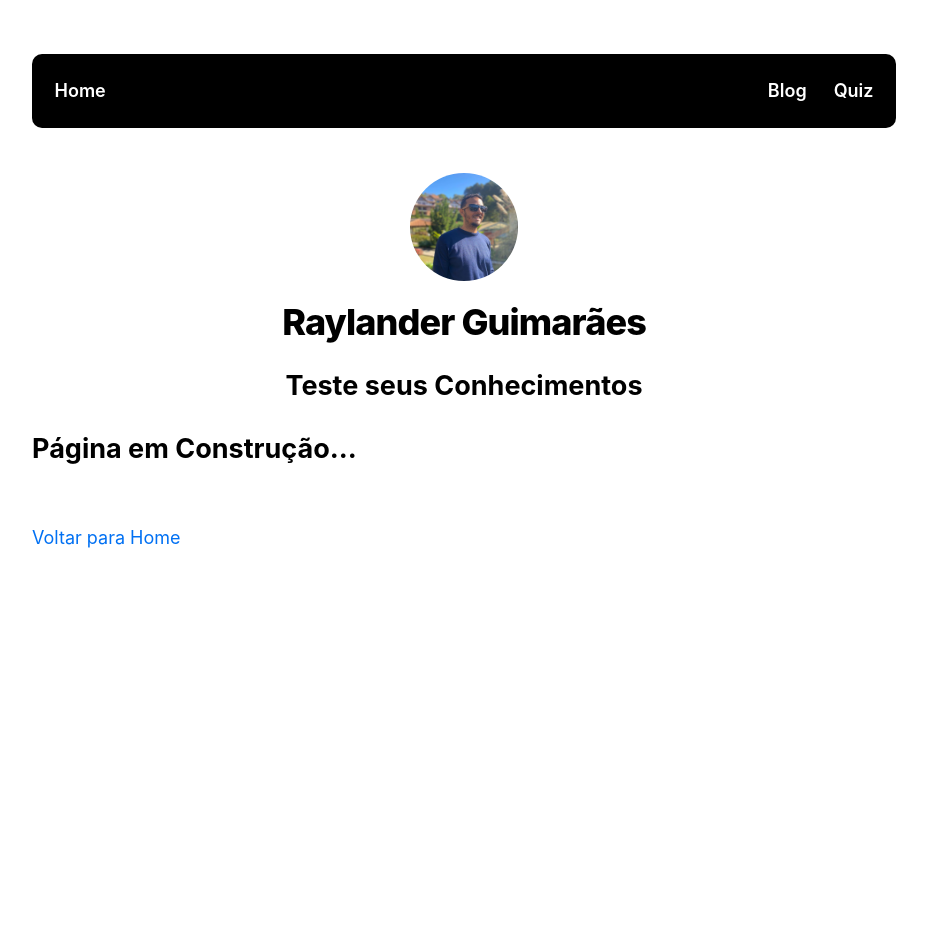
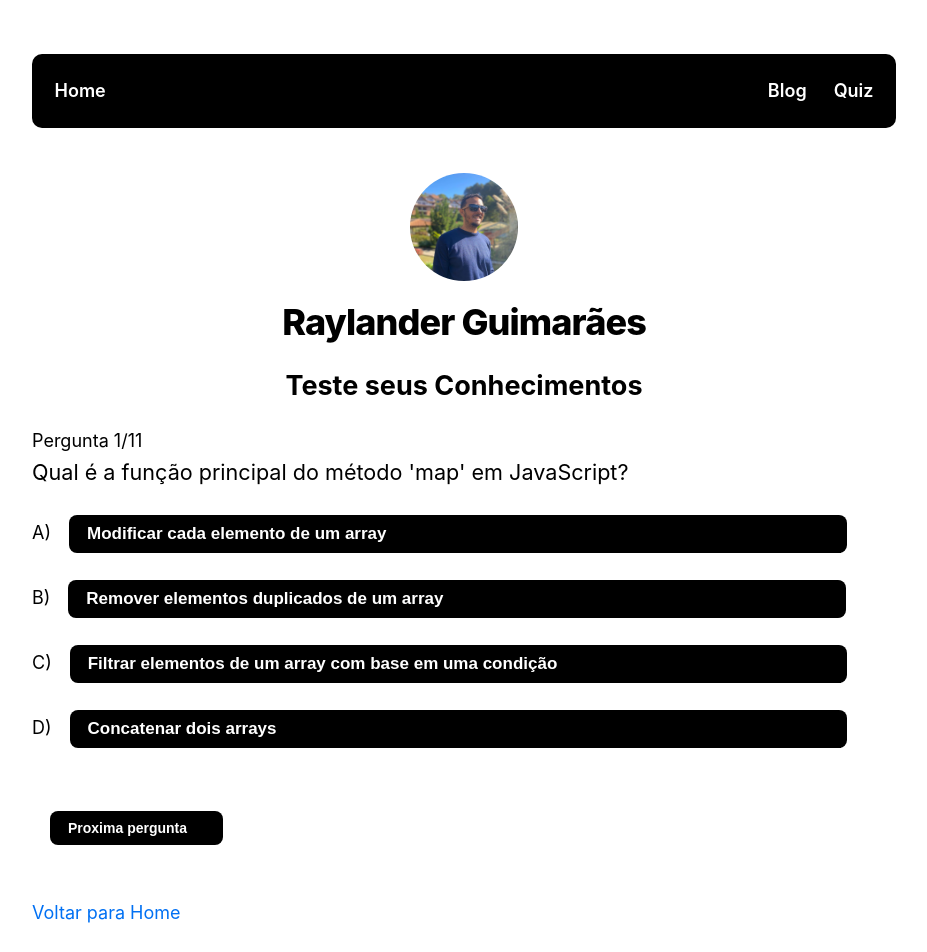
Before and after one commit to raylanderguimaraes/blog-bora-codar, a Next.js app: page /quiz in a window 1280 px wide. Shown: the top 952 px of the page, without its empty margins (176-1103 px from the left). Before the commit the page ends 800 px from the top, so only its background shows below. Built offline with nearby package versions, Linux system fonts and the light colour scheme.

Commit message:
Adiciona Quiz ao Blog

```diff
--- a/data/perguntas.js
+++ b/data/perguntas.js
@@ -1,49 +1,257 @@
-
-// export const Perguntas = [
-//     {
-//         pergunta: " (Prova-FCC 2016) Todos têm o direito de aprender. Por isso, sua proposta consiste fundamentalmente no planejamento racional da atividade pedagógica, com operacionalização dos objetivos, privilegiando as funções de planejar, organizar, dirigir e controlar. O plano pedagógico deve se submeter ao administrativo. As características apresentadas estão relacionadas à tendência da educação",
-//         opcoesResposta: [
-//             { resposta: 'tecnicista', correta: true, alternativa: 'A)' },
-//             { resposta: 'construtivista', correta: false, alternativa: 'B)' },
-//             { resposta: 'crítica', correta: false, alternativa: 'C)' },
-//             { resposta: 'crítico-reprodutivista', correta: false, alternativa: 'D)' },
-//         ]
-//     },
-
-//     {
-//         pergunta: ' (Prova-FCC 2016) Segundo a pedagogia crítico-superadora, o processo avaliativo da Educação Física inclui determinadas implicações metodológicas, à EXCEÇÃO de:',
-//         opcoesResposta: [
-//             { resposta: 'inter-relação da avaliação da Educação Física com a avaliação institucional.', correta: false, alternativa: 'A)' },
-//             { resposta: 'seleção e organização de conteúdos devem ser referenciados nos interesses individuais e coletivos. ', correta: false, alternativa: 'B)' },
-//             { resposta: 'coleta de informações relevantes para redimensionar as atividades de ensino futuras.', correta: true, alternativa: 'C)' },
-//             { resposta: 'consideração de estágios e níveis de desenvolvimento dos alunos. ', correta: false, alternativa: 'D)' },
-//         ]
-//     },
-//     {
-//         pergunta: ' (Prova-IBADE 2019) Os Parâmetros Curriculares Nacionais da Educação Física para o Ensino Fundamental também são organizados pela caracterização e pelos objetivos gerais da área. As atividades corporais praticadas em ambientes abertos como surfe, alpinismo, montanhismo,caminhadas, entre outras, são propostas para abordar, nas aulas de Educação Física, o seguinte tema transversal:',
-//         opcoesResposta: [
-//             { resposta: 'Ética', correta: false, alternativa: 'A)' },
-//             { resposta: 'Saúde', correta: false, alternativa: 'B)' },
-//             { resposta: 'Pluralidade cultural', correta: false, alternativa: 'C)' },
-//             { resposta: 'Meio Ambiente', correta: true, alternativa: 'D)' },
-//         ]
-//     },
-//     {
-//         pergunta: ' (Prova-IBADE 2019) A ginástica foi proposta como prática corporal nos diferentes locais e períodos históricos. No século XIX, ocorreu o Movimento Ginástico Europeu que resultou em métodos ginásticos. A Escola que tinha como missão regenerar a população com um caráter pedagógico e social, assegurando a saúde pelos efeitos respiratórios, corretivos e ortopédicos, era a: ',
-//         opcoesResposta: [
-//             { resposta: 'Escola Alemã', correta: false, alternativa: 'A)' },
-//             { resposta: 'Escola Sueca', correta: true, alternativa: 'B)' },
-//             { resposta: 'Escola Francesa', correta: false, alternativa: 'C)' },
-//             { resposta: 'Escola Inglesa', correta: false, alternativa: 'D)' },
-//         ]
-//     },
-//     {
-//         pergunta: ' (Prova-IBADE 2019) As proteínas encontradas em maior quantidade nos músculos incluem titina, miosina, actina e tropomiosina. Na contração muscular, as junções dos locais ativos sobre a actina e miosina atuam sobre uma enzima para que haja a       cisão do ATP. Esta enzima é a:',
-//         opcoesResposta: [
-//             { resposta: 'Creatinaquinase', correta: false, alternativa: 'A)' },
-//             { resposta: 'Miosina ATPase', correta: true, alternativa: 'B)' },
-//             { resposta: 'Fosfofrutoquinase', correta: false, alternativa: 'C)' },
-//             { resposta: 'Desidrogenase lática', correta: false, alternativa: 'D)' },
-//         ]
-//     },
-// ]
+export const Perguntas = [
+  {
+    pergunta: "Qual é a função principal do método 'map' em JavaScript?",
+    opcoesResposta: [
+      {
+        resposta: "Modificar cada elemento de um array",
+        correta: true,
+        alternativa: "A)",
+      },
+      {
+        resposta: "Remover elementos duplicados de um array",
+        correta: false,
+        alternativa: "B)",
+      },
+      {
+        resposta: "Filtrar elementos de um array com base em uma condição",
+        correta: false,
+        alternativa: "C)",
+      },
+      { resposta: "Concatenar dois arrays", correta: false, alternativa: "D)" },
+    ],
+  },
+  {
+    pergunta: "O que é closure em JavaScript?",
+    opcoesResposta: [
+      { resposta: "Um tipo de loop", correta: false, alternativa: "A)" },
+      {
+        resposta: "Uma função que não tem acesso a variáveis externas",
+        correta: false,
+        alternativa: "B)",
+      },
+      {
+        resposta:
+          "Uma função que tem acesso a variáveis externas, mesmo após a função ter sido executada",
+        correta: true,
+        alternativa: "C)",
+      },
+      {
+        resposta: "Um método para fechar janelas no navegador",
+        correta: false,
+        alternativa: "D)",
+      },
+    ],
+  },
+  {
+    pergunta: "Como é feita a declaração de uma variável em JavaScript?",
+    opcoesResposta: [
+      { resposta: "var nomeVariavel;", correta: true, alternativa: "A)" },
+      { resposta: "const nomeVariavel;", correta: false, alternativa: "B)" },
+      { resposta: "let nomeVariavel;", correta: false, alternativa: "C)" },
+      { resposta: "todas as anteriores", correta: false, alternativa: "D)" },
+    ],
+  },
+  {
+    pergunta: "O que o método 'slice' faz em relação a arrays em JavaScript?",
+    opcoesResposta: [
+      {
+        resposta: "Remove o último elemento do array",
+        correta: false,
+        alternativa: "A)",
+      },
+      {
+        resposta: "Copia uma parte do array para um novo array",
+        correta: true,
+        alternativa: "B)",
+      },
+      {
+        resposta: "Inverte a ordem dos elementos no array",
+        correta: false,
+        alternativa: "C)",
+      },
+      {
+        resposta: "Adiciona um elemento no início do array",
+        correta: false,
+        alternativa: "D)",
+      },
+    ],
+  },
+  {
+    pergunta: "O que é o DOM (Document Object Model) em JavaScript?",
+    opcoesResposta: [
+      {
+        resposta: "Um modelo de programação orientada a objetos",
+        correta: false,
+        alternativa: "A)",
+      },
+      {
+        resposta: "Uma linguagem de programação",
+        correta: false,
+        alternativa: "B)",
+      },
+      {
+        resposta:
+          "Uma representação hierárquica dos elementos HTML em uma página",
+        correta: true,
+        alternativa: "C)",
+      },
+      {
+        resposta: "Um método para manipular datas",
+        correta: false,
+        alternativa: "D)",
+      },
+    ],
+  },
+  {
+    pergunta:
+      "Qual é a diferença entre 'let' e 'const' na declaração de variáveis em JavaScript?",
+    opcoesResposta: [
+      {
+        resposta:
+          "let é usado para variáveis que não podem ser modificadas, enquanto const é usado para variáveis que podem ser modificadas",
+        correta: false,
+        alternativa: "A)",
+      },
+      {
+        resposta:
+          "let é usado para variáveis de escopo local, enquanto const é usado para variáveis de escopo global",
+        correta: false,
+        alternativa: "B)",
+      },
+      {
+        resposta:
+          "let permite a reatribuição de valores, enquanto const não permite",
+        correta: true,
+        alternativa: "C)",
+      },
+      {
+        resposta:
+          "const só pode ser usado em loops, enquanto let pode ser usado em qualquer contexto",
+        correta: false,
+        alternativa: "D)",
+      },
+    ],
+  },
+  {
+    pergunta: "O que é AJAX em JavaScript?",
+    opcoesResposta: [
+      {
+        resposta: "Uma biblioteca de gráficos",
+        correta: false,
+        alternativa: "A)",
+      },
+      {
+        resposta:
+          "Uma técnica que permite a atualização de partes de uma página sem recarregá-la completamente",
+        correta: true,
+        alternativa: "B)",
+      },
+      {
+        resposta: "Um método para criar animações em canvas",
+        correta: false,
+        alternativa: "C)",
+      },
+      {
+        resposta: "Uma função para validar formulários",
+        correta: false,
+        alternativa: "D)",
+      },
+    ],
+  },
+  {
+    pergunta: "Qual é a finalidade do operador 'typeof' em JavaScript?",
+    opcoesResposta: [
+      {
+        resposta: "Verificar se uma variável está definida",
+        correta: false,
+        alternativa: "A)",
+      },
+      {
+        resposta: "Determinar o tipo de dado de uma variável",
+        correta: true,
+        alternativa: "B)",
+      },
+      {
+        resposta: "Converter uma string para número",
+        correta: false,
+        alternativa: "C)",
+      },
+      {
+        resposta: "Realizar operações lógicas",
+        correta: false,
+        alternativa: "D)",
+      },
+    ],
+  },
+  {
+    pergunta: "O que é o conceito de 'hoisting' em JavaScript?",
+    opcoesResposta: [
+      {
+        resposta: "Um tipo de erro que ocorre durante a execução do código",
+        correta: false,
+        alternativa: "A)",
+      },
+      {
+        resposta:
+          "A prática de elevar as declarações de variáveis para o topo do escopo antes da execução do código",
+        correta: true,
+        alternativa: "B)",
+      },
+      {
+        resposta: "Uma técnica de otimização de loops",
+        correta: false,
+        alternativa: "C)",
+      },
+      {
+        resposta: "Um padrão de design para estruturar código assíncrono",
+        correta: false,
+        alternativa: "D)",
+      },
+    ],
+  },
+  {
+    pergunta: "Qual é a diferença entre '==' e '===' em JavaScript?",
+    opcoesResposta: [
+      {
+        resposta:
+          "Nenhuma, ambos os operadores realizam comparação estrita de igualdade",
+        correta: false,
+        alternativa: "A)",
+      },
+      {
+        resposta:
+          "== realiza comparação de valores, enquanto === realiza comparação de valores e tipos",
+        correta: true,
+        alternativa: "B)",
+      },
+      {
+        resposta: "=== é obsoleto e não deve ser usado",
+        correta: false,
+        alternativa: "C)",
+      },
+      {
+        resposta:
+          "== é usado para comparação de strings, enquanto === é usado para comparação de números",
+        correta: false,
+        alternativa: "D)",
+      },
+    ],
+  },
+  {
+    pergunta: "Como se declara uma função anônima em JavaScript?",
+    opcoesResposta: [
+      { resposta: "function () { }", correta: true, alternativa: "A)" },
+      {
+        resposta: "const minhaFuncao = function () { }",
+        correta: false,
+        alternativa: "B)",
+      },
+      {
+        resposta: "const minhaFuncao = () => { }",
+        correta: false,
+        alternativa: "C)",
+      },
+      { resposta: "todas as anteriores", correta: false, alternativa: "D)" },
+    ],
+  },
+];
--- a/pages/quiz.js
+++ b/pages/quiz.js
@@ -1,29 +1,39 @@
-import React, { useState } from 'react';
+import React, { useState } from "react";
 import Layout from "../components/layout";
-import utilStyles from '../styles/utils.module.css';
-import { Perguntas } from '../data/perguntas'
-import Head from 'next/head';
+import utilStyles from "../styles/utils.module.css";
+import { Perguntas } from "../data/perguntas";
+import Head from "next/head";
 
-const pageTitle = "Teste Seus Conhecimentos"
+const pageTitle = "Teste Seus Conhecimentos";
 
 export default function Quiz() {
-
-    const questions = Perguntas ?? []
+  const questions = Perguntas ?? [];
   const [perguntaAtual, setPerguntaAtual] = useState(0);
   const [showPontuacao, setShowPontuacao] = useState(false);
   const [pontos, setPontos] = useState(0);
+  const [podeEscolher, setPodeEscolher] = useState(true);
+  const [opcaoEscolhida, setOpcaoEscolhida] = useState(null);
 
   function proximaPergunta(correta) {
     const nextQuestion = perguntaAtual + 1;
 
     if (correta) {
-            setPontos(pontos + 1)
+      setPontos(pontos + 1);
     }
 
     if (nextQuestion < questions.length) {
       setPerguntaAtual(nextQuestion);
+      setOpcaoEscolhida(null);
+      setPodeEscolher(true);
     } else {
       setShowPontuacao(true);
+    }
+  }
+
+  function handleEscolha(opcaoResposta) {
+    if (podeEscolher) {
+      setOpcaoEscolhida(opcaoResposta);
+      setPodeEscolher(false);
     }
   }
 
@@ -33,48 +43,63 @@ export default function Quiz() {
 
   return (
     <Layout>
-            <Head >
+      <Head>
         <title>{pageTitle}</title>
       </Head>
       <h2 className={utilStyles.quizTitle}>Teste seus Conhecimentos</h2>
 
-            {/* {showPontuacao ? (
+      {showPontuacao ? (
         <div className={utilStyles.quizScore}>
-                    <h1>Você acertou: {pontos} de {questions.length} </h1>
+          <h1>
+            Você acertou: {pontos} de {questions.length}{" "}
+          </h1>
           <button
             className={utilStyles.quizButtonResult}
-                        onClick={() => restartQuiz()}
-                    >
+            onClick={() => restartQuiz()}>
             Responder de novo
           </button>
         </div>
       ) : (
         <>
-                    <span>Pergunta {perguntaAtual + 1}/{questions.length}</span><p className={utilStyles.headingMd}>{questions[perguntaAtual].pergunta}</p>
+          <span>
+            Pergunta {perguntaAtual + 1}/{questions.length}
+          </span>
+          <p className={utilStyles.headingMd}>
+            {questions[perguntaAtual].pergunta}
+          </p>
 
           <div className={utilStyles.quizResposts}>
-
-                        {questions[perguntaAtual].opcoesResposta.map((opcaoResposta, index) =>
+            {questions[perguntaAtual].opcoesResposta.map(
+              (opcaoResposta, index) => (
                 <div key={index}>
-                                <label >{opcaoResposta.alternativa}
+                  <label>
+                    {opcaoResposta.alternativa}
                     <button
-                                        className={utilStyles.quizButton}
-                                        onClick={() => proximaPergunta(opcaoResposta.correta)}
-                                    >
+                      className={`${utilStyles.quizButton} ${
+                        opcaoEscolhida === opcaoResposta
+                          ? opcaoResposta.correta
+                            ? utilStyles.quizButtonCorrectAlternative
+                            : utilStyles.quizButtonIncorrectAlternative
+                          : ""
+                      }`}
+                      onClick={() => handleEscolha(opcaoResposta)}>
                       {opcaoResposta.resposta}
                     </button>
                   </label>
                 </div>
+              )
             )}
 
+            <button
+              className={utilStyles.btnProx}
+              onClick={() =>
+                proximaPergunta(opcaoEscolhida ? opcaoEscolhida.correta : false)
+              }>
+              Proxima pergunta
+            </button>
           </div>
-
         </>
-            )
-            } */}
-
-            <h2>Página em Construção...</h2>
-
+      )}
     </Layout>
-    )
+  );
 }
--- a/styles/utils.module.css
+++ b/styles/utils.module.css
@@ -79,6 +79,23 @@
     border-radius: 8px;
 }
 
+.btnProx {
+    border: none;
+    background-color: black;
+    width: 20%;
+    margin-left: 1rem;
+    margin-top: 2rem;
+    text-align: left;
+    color: white;
+    border-radius: 8px;
+    font-size: 14px;
+    cursor: pointer;
+}
+.btnProx:hover{
+    background-color: #b8cad4;
+    color: black;
+}
+
 .quizButton {
     border: none;
     background-color: black;
@@ -91,6 +108,29 @@
     cursor: pointer;
 }
 
+.quizButtonCorrectAlternative{
+    border: none;
+    background-color: green;
+    width: 90%;
+    margin-left: 1rem;
+    text-align: left;
+    color: white;
+    border-radius: 8px;
+    font-size: 17px;
+    cursor: pointer;
+}
+
+.quizButtonIncorrectAlternative{
+    border: none;
+    background-color: red;
+    width: 90%;
+    margin-left: 1rem;
+    text-align: left;
+    color: white;
+    border-radius: 8px;
+    font-size: 17px;
+    cursor: pointer;
+}
 
 .quizButton:hover{
     background-color: #b8cad4;
```
Lines whose indentation alone changed are shown as unchanged.
